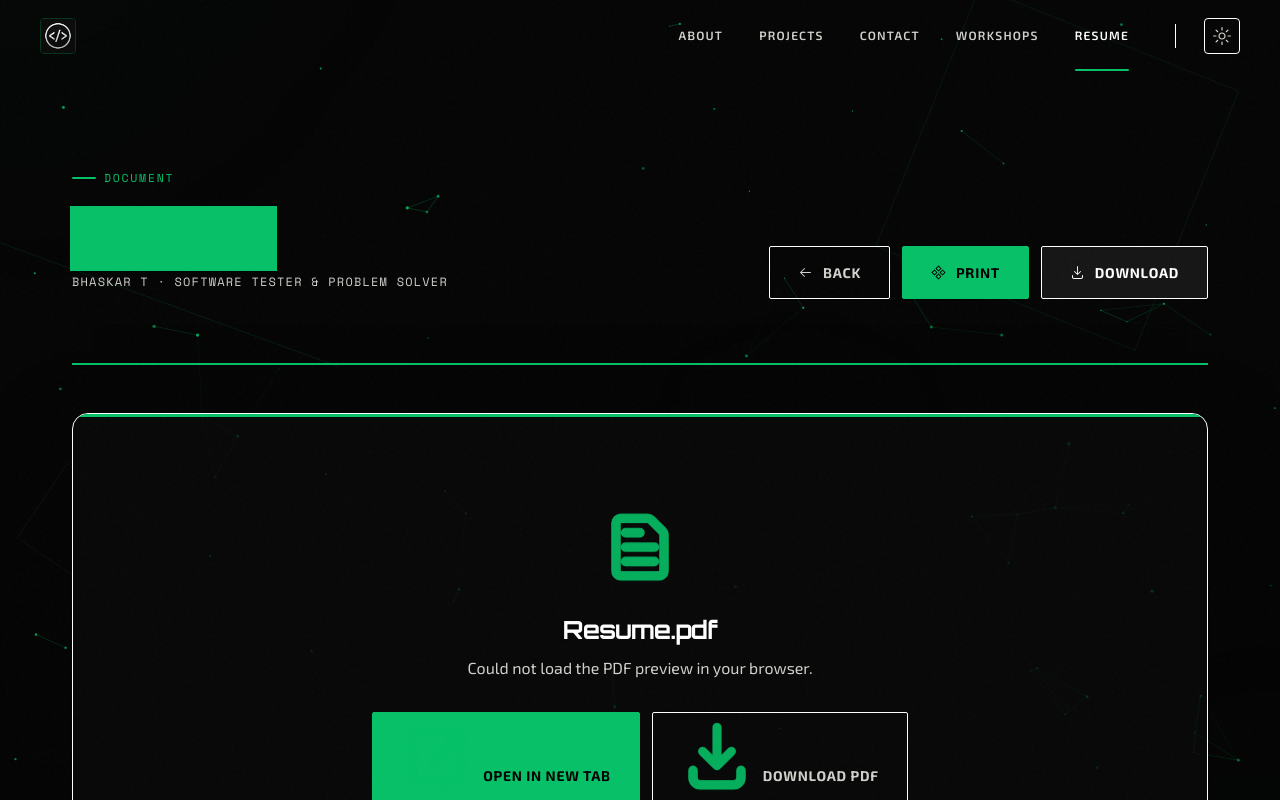
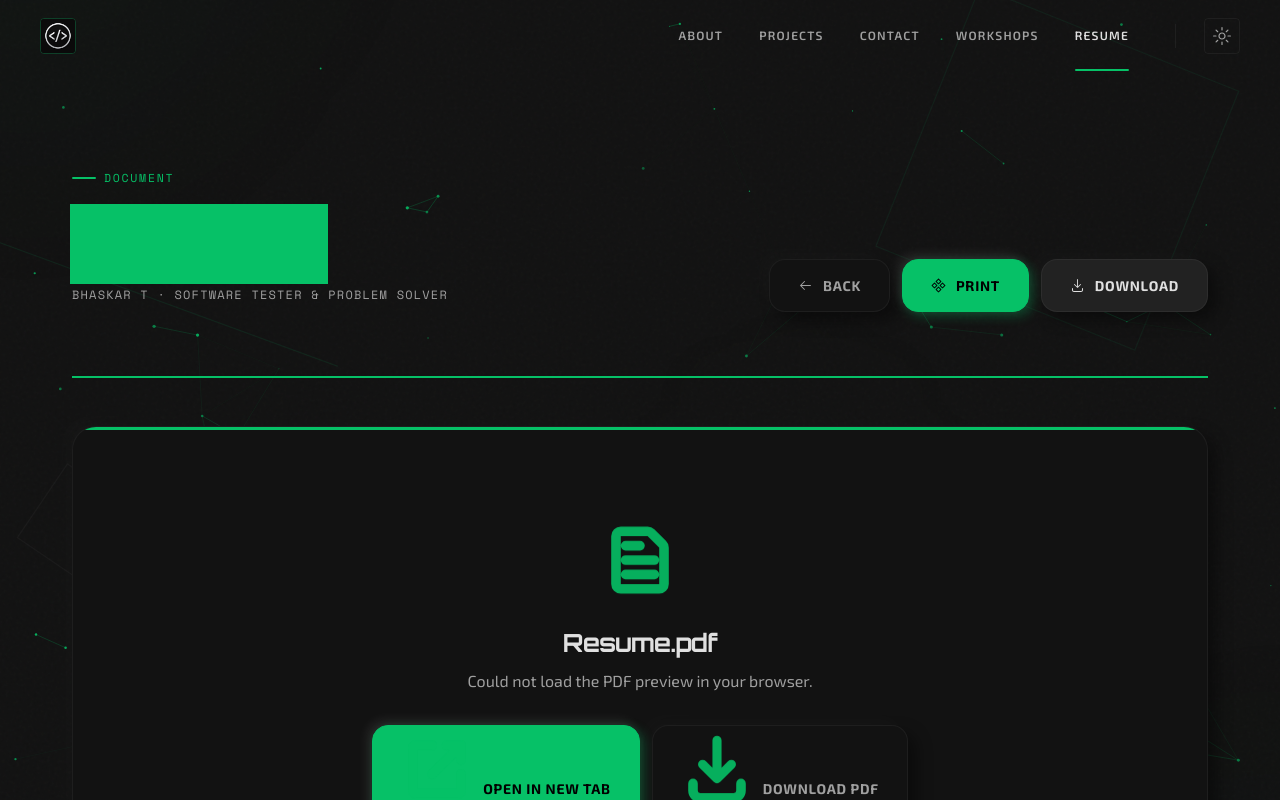
Before and after one commit to bhaskar2004/my.portfolio, a React (Vite) app: page /resume in a window 1280 px wide. Shown: the top 800 px of the page. Built offline with nearby package versions, Linux system fonts and the light colour scheme; no server answers.

Commit message:
feat: implement Neumorphism Lite style, fix workshop modal, and redesign footer

```diff
--- a/src/pages/Resume.css
+++ b/src/pages/Resume.css
@@ -112,13 +112,11 @@
 /* ── PDF Viewer Wrapper ─────────────────────────────────────── */
 .pdf-viewer {
     margin: 48px 0 80px;
-    background: var(--color-surface-glass);
-    backdrop-filter: blur(20px);
-    -webkit-backdrop-filter: blur(20px);
-    border: 1px solid var(--color-border-strong);
+    background: var(--color-bg);
+    border: 1px solid var(--color-border);
     border-radius: var(--radius-lg);
     padding: 24px;
-    box-shadow: 0 40px 100px -20px rgba(0, 0, 0, 0.6);
+    box-shadow: var(--shadow-neu-out);
     position: relative;
     overflow: hidden;
     animation: pdfViewerIn 0.8s cubic-bezier(0.16, 1, 0.3, 1) 0.3s both;
--- a/src/pages/Workshops.jsx
+++ b/src/pages/Workshops.jsx
@@ -1,4 +1,5 @@
 import { useState, useEffect, memo } from 'react'
+import { createPortal } from 'react-dom'
 import { Link } from 'react-router-dom'
 import {
     ArrowLeftIcon,
@@ -245,7 +246,7 @@ const WorkshopModal = memo(({ workshop, onClose }) => {
         card.style.setProperty('--rotate-y', `0deg`);
     };
 
-    return (
+    return createPortal(
         <div
             className="ws-modal-backdrop"
             onClick={onClose}
@@ -323,7 +324,8 @@ const WorkshopModal = memo(({ workshop, onClose }) => {
                     ))}
                 </div>
             </div>
-        </div>
+        </div>,
+        document.body
     )
 })
 
--- a/src/styles/global.css
+++ b/src/styles/global.css
@@ -11,40 +11,52 @@
    CSS CUSTOM PROPERTIES
    ============================================ */
 :root {
-    /* — Core Palette — */
-    --color-bg: #050505;
-    --color-surface: #0f0f0f;
-    --color-surface-2: #161616;
-    --color-surface-glass: rgba(10, 10, 10, 0.75);
-    --color-text: #ffffff;
-    --color-text-muted: #d1d1cc;
-    --color-text-dark: #8c8c87;
-    --color-border: #ffffff;
-    --color-border-strong: #ffffff;
-
-    /* — Uber Signature Green — */
+    /* — Neumorphism Lite Core Palette (Dark Mode Default) — */
+    --color-bg: #121212;
+    --color-surface: #181818;
+    --color-surface-2: #222222;
+    --color-surface-glass: rgba(18, 18, 18, 0.75);
+    --color-text: #e0e0e0;
+    --color-text-muted: #a0a0a0;
+    --color-text-dark: #666666;
+    --color-border: rgba(255, 255, 255, 0.05);
+    --color-border-strong: rgba(255, 255, 255, 0.1);
+
+    /* — Accent Colors — */
     --color-primary: #06C167;
     --color-primary-rgb: 6, 193, 103;
-    --color-primary-dim: rgba(6, 193, 103, 0.08);
+    --color-primary-dim: rgba(6, 193, 103, 0.1);
     --color-primary-glow: rgba(6, 193, 103, 0.25);
-
-    /* — Secondary / White Accent — */
-    --color-accent: #fdfdfc;
-    --color-secondary: #222222;
+    --color-accent: #ffffff;
+    --color-secondary: #2a2a2a;
+
+    /* — Neumorphic Shadows (Dark) — */
+    --shadow-neu-out: 8px 8px 16px rgba(0, 0, 0, 0.4), -8px -8px 16px rgba(255, 255, 255, 0.02);
+    --shadow-neu-in: inset 6px 6px 12px rgba(0, 0, 0, 0.4), inset -6px -6px 12px rgba(255, 255, 255, 0.02);
+    --shadow-sm: 2px 2px 5px rgba(0, 0, 0, 0.3);
+    --shadow-md: 4px 4px 10px rgba(0, 0, 0, 0.4);
+    --shadow-lg: 12px 12px 24px rgba(0, 0, 0, 0.5);
 
     /* — Gradients — */
     --gradient-primary: linear-gradient(135deg, #06C167 0%, #029a50 100%);
-    --gradient-text: linear-gradient(135deg, #ffffff 0%, #a1a19a 100%);
-    --gradient-glass: linear-gradient(135deg, rgba(255, 255, 255, 0.05) 0%, rgba(255, 255, 255, 0) 100%);
-    --color-particle-rgb: 6, 193, 103;
-
-    /* — Spacing — */
+    --gradient-text: linear-gradient(135deg, #ffffff 0%, #a0a0a0 100%);
+    --gradient-glass: linear-gradient(135deg, rgba(255, 255, 255, 0.03) 0%, rgba(255, 255, 255, 0) 100%);
+
+    /* — Spacing & Radius — */
     --spacing-xs: 4px;
     --spacing-sm: 8px;
     --spacing-md: 16px;
     --spacing-lg: 32px;
-    --spacing-xl: 64px;
-    --spacing-2xl: 128px;
+    --radius-sm: 8px;
+    --radius-md: 16px;
+    --radius-lg: 24px;
+    --radius-xl: 32px;
+    --radius-full: 9999px;
+
+    /* — Transitions — */
+    --transition-fast: 0.15s cubic-bezier(0.4, 0, 0.2, 1);
+    --transition-base: 0.3s cubic-bezier(0.4, 0, 0.2, 1);
+    --transition-slow: 0.5s cubic-bezier(0.4, 0, 0.2, 1);
 
     /* — Typography — */
     --font-sans: 'Exo 2', sans-serif;
@@ -59,10 +71,10 @@
     --font-lg: 1.563rem;
     --font-xl: 1.953rem;
     --font-2xl: 2.441rem;
-    --font-huge: 3.052rem;
-    --font-giant: 4.768rem;
-
-    /* Compatibility Mappings */
+    --font-huge: 3.8rem;
+    --font-giant: 5.5rem;
+
+    /* — Compatibility Mappings — */
     --font-size-xs: var(--font-xs);
     --font-size-sm: var(--font-sm);
     --font-size-base: var(--font-base);
@@ -72,53 +84,35 @@
     --font-size-3xl: var(--font-2xl);
     --font-size-4xl: var(--font-huge);
 
-    /* — Border Radius — */
-    --radius-sm: 2px;
-    --radius-md: 8px;
-    --radius-lg: 16px;
-    --radius-xl: 24px;
-    --radius-full: 9999px;
-
-    /* — Transitions — */
-    --transition-fast: 0.15s cubic-bezier(0.23, 1, 0.32, 1);
-    --transition-base: 0.35s cubic-bezier(0.23, 1, 0.32, 1);
-    --transition-slow: 0.6s cubic-bezier(0.23, 1, 0.32, 1);
-
-    /* — Shadows — */
-    --shadow-sm: 0 2px 4px rgba(0, 0, 0, 0.2);
-    --shadow-md: 0 8px 16px rgba(0, 0, 0, 0.3);
-    --shadow-lg: 0 16px 48px rgba(0, 0, 0, 0.4);
-    --shadow-glow: 0 0 20px rgba(6, 193, 103, 0.2);
-    --shadow-card: 0 0 0 1px var(--color-border), 0 12px 32px -8px rgba(0, 0, 0, 0.5);
-
     /* — Z-index — */
     --z-background: 0;
     --z-particles: 1;
-    --z-shapes: 2;
     --z-content: 10;
-    --z-navbar: 100;
-    --z-modal: 1000;
-    --z-loader: 9999;
+    --z-navbar: 1000;
+    --z-modal: 2000;
 }
 
 /* ── Light Mode ─────────────────────────────────────────────── */
 :root[data-theme="light"] {
-    --color-bg: #fdfdfc;
-    --color-surface: #f5f5f0;
-    --color-surface-2: #ebebe5;
-    --color-surface-glass: rgba(253, 253, 252, 0.92);
-    --color-text: #000000;
-    --color-text-muted: #2a2a24;
-    --color-text-dark: #5a5a54;
-    --color-border: #000000;
-    --color-border-strong: #000000;
-    --color-secondary: #e0e0da;
-    --gradient-text: linear-gradient(135deg, #050505 0%, #4a4a44 100%);
-    --shadow-sm: 0 1px 3px rgba(0, 0, 0, 0.1);
-    --shadow-md: 0 4px 12px rgba(0, 0, 0, 0.1);
-    --shadow-lg: 0 12px 32px rgba(0, 0, 0, 0.12);
-    --shadow-glow: 0 0 24px rgba(6, 193, 103, 0.15);
-    --shadow-card: 0 0 0 1px rgba(5, 5, 5, 0.08), 0 4px 16px rgba(0, 0, 0, 0.08);
+    --color-bg: #f0f2f5;
+    --color-surface: #f0f2f5;
+    --color-surface-2: #e6e9ef;
+    --color-surface-glass: rgba(240, 242, 245, 0.85);
+    --color-text: #31344b;
+    --color-text-muted: #44476a;
+    --color-text-dark: #797d9a;
+    --color-border: rgba(255, 255, 255, 0.8);
+    --color-border-strong: rgba(255, 255, 255, 1);
+    --color-secondary: #d1d9e6;
+
+    /* — Neumorphic Shadows (Light) — */
+    --shadow-neu-out: 9px 9px 16px rgba(163, 177, 198, 0.5), -9px -9px 16px rgba(255, 255, 255, 0.8);
+    --shadow-neu-in: inset 6px 6px 12px rgba(163, 177, 198, 0.5), inset -6px -6px 12px rgba(255, 255, 255, 0.8);
+
+    --gradient-text: linear-gradient(135deg, #31344b 0%, #44476a 100%);
+    --shadow-sm: 2px 2px 5px rgba(163, 177, 198, 0.4);
+    --shadow-md: 4px 4px 10px rgba(163, 177, 198, 0.4);
+    --shadow-lg: 10px 10px 20px rgba(163, 177, 198, 0.4);
 }
 
 /* ============================================
@@ -338,7 +332,7 @@ h6 { font-size: var(--font-base); font-weight: 600; text-transform: uppercase; l
 }
 
 /* ============================================
-   BUTTONS
+   BUTTONS (Neumorphic Lite)
    ============================================ */
 .btn {
     display: inline-flex;
@@ -346,125 +340,214 @@ h6 { font-size: var(--font-base); font-weight: 600; text-transform: uppercase; l
     justify-content: center;
     gap: 10px;
     padding: 14px 28px;
-    border-radius: var(--radius-sm);
+    border-radius: var(--radius-md);
     font-family: var(--font-sans);
     font-size: var(--font-size-sm);
     font-weight: 700;
     letter-spacing: 0.05em;
     text-transform: uppercase;
-    border: none;
+    border: 1px solid var(--color-border);
     cursor: pointer;
     transition: all var(--transition-base);
     position: relative;
-    overflow: hidden;
     text-decoration: none;
     white-space: nowrap;
     z-index: 1;
 
-    /* Default: ghost style */
-    background: transparent;
+    /* Neumorphic base style */
+    background: var(--color-bg);
     color: var(--color-text-muted);
-    border: 1px solid var(--color-border-strong);
-}
-
-.btn::before {
-    content: '';
-    position: absolute;
-    top: 0;
-    left: 0;
-    width: 100%;
-    height: 100%;
-    background: var(--color-text);
-    transform: scaleX(0);
-    transform-origin: right;
-    transition: transform var(--transition-base);
-    z-index: -1;
-    opacity: 0.1;
+    box-shadow: var(--shadow-neu-out);
 }
 
 .btn:hover {
     color: var(--color-text);
-    border-color: var(--color-text);
-    transform: translate3d(0, -3px, 0) scale(1.02);
-    box-shadow: 0 10px 20px -10px rgba(0, 0, 0, 0.5);
+    transform: translateY(-2px);
+    box-shadow: var(--shadow-md);
 }
 
 .btn:active {
-    transform: translate3d(0, -1px, 0) scale(0.98);
-}
-
-.btn:hover::before {
-    transform: scaleX(1);
-    transform-origin: left;
+    transform: translateY(0);
+    box-shadow: var(--shadow-neu-in);
 }
 
 .btn.primary {
     background: var(--color-primary);
     color: #000;
     border-color: var(--color-primary);
-}
-
-.btn.primary::before {
-    background: #000;
-    opacity: 0.15;
+    box-shadow: 4px 4px 12px rgba(6, 193, 103, 0.3),
+                -4px -4px 12px rgba(255, 255, 255, 0.1);
 }
 
 .btn.primary:hover {
     background: #08d972;
-    border-color: #08d972;
-    box-shadow: 0 8px 24px rgba(6, 193, 103, 0.4);
+    box-shadow: 6px 6px 16px rgba(6, 193, 103, 0.4);
+}
+
+/* — Bubble Animation (Uiverse) — */
+.btn:before,
+.btn:after {
+  position: absolute;
+  content: "";
+  width: 150%;
+  left: 50%;
+  height: 100%;
+  transform: translateX(-50%);
+  z-index: -1;
+  background-repeat: no-repeat;
+  pointer-events: none;
+}
+
+.btn:hover:before {
+  top: -70%;
+  background-image: radial-gradient(circle, var(--color-primary) 20%, transparent 20%),
+    radial-gradient(circle, transparent 20%, var(--color-primary) 20%, transparent 30%),
+    radial-gradient(circle, var(--color-primary) 20%, transparent 20%),
+    radial-gradient(circle, var(--color-primary) 20%, transparent 20%),
+    radial-gradient(circle, transparent 10%, var(--color-primary) 15%, transparent 20%),
+    radial-gradient(circle, var(--color-primary) 20%, transparent 20%),
+    radial-gradient(circle, var(--color-primary) 20%, transparent 20%),
+    radial-gradient(circle, var(--color-primary) 20%, transparent 20%),
+    radial-gradient(circle, var(--color-primary) 20%, transparent 20%);
+  background-size: 10% 10%, 20% 20%, 15% 15%, 20% 20%, 18% 18%, 10% 10%, 15% 15%,
+    10% 10%, 18% 18%;
+  background-position: 50% 120%;
+  animation: greentopBubbles 0.6s ease;
+}
+
+.btn:hover::after {
+  bottom: -70%;
+  background-image: radial-gradient(circle, var(--color-primary) 20%, transparent 20%),
+    radial-gradient(circle, var(--color-primary) 20%, transparent 20%),
+    radial-gradient(circle, transparent 10%, var(--color-primary) 15%, transparent 20%),
+    radial-gradient(circle, var(--color-primary) 20%, transparent 20%),
+    radial-gradient(circle, var(--color-primary) 20%, transparent 20%),
+    radial-gradient(circle, var(--color-primary) 20%, transparent 20%),
+    radial-gradient(circle, var(--color-primary) 20%, transparent 20%);
+  background-size: 15% 15%, 20% 20%, 18% 18%, 20% 20%, 15% 15%, 20% 20%, 18% 18%;
+  background-position: 50% 0%;
+  animation: greenbottomBubbles 0.6s ease;
+}
+
+@keyframes greentopBubbles {
+  0% {
+    background-position: 5% 90%, 10% 90%, 10% 90%, 15% 90%, 25% 90%, 25% 90%,
+      40% 90%, 55% 90%, 70% 90%;
+  }
+  50% {
+    background-position: 0% 80%, 0% 20%, 10% 40%, 20% 0%, 30% 30%, 22% 50%,
+      50% 50%, 65% 20%, 90% 30%;
+  }
+  100% {
+    background-position: 0% 70%, 0% 10%, 10% 30%, 20% -10%, 30% 20%, 22% 40%,
+      50% 40%, 65% 10%, 90% 20%;
+    background-size: 0% 0%, 0% 0%, 0% 0%, 0% 0%, 0% 0%, 0% 0%;
+  }
+}
+
+@keyframes greenbottomBubbles {
+  0% {
+    background-position: 10% -10%, 30% 10%, 55% -10%, 70% -10%, 85% -10%,
+      70% -10%, 70% 0%;
+  }
+  50% {
+    background-position: 0% 80%, 20% 80%, 45% 60%, 60% 100%, 75% 70%, 95% 60%,
+      105% 0%;
+  }
+  100% {
+    background-position: 0% 90%, 20% 90%, 45% 70%, 60% 110%, 75% 80%, 95% 70%,
+      110% 10%;
+    background-size: 0% 0%, 0% 0%, 0% 0%, 0% 0%, 0% 0%, 0% 0%;
+  }
+}
+
+.btn.primary:active {
+    box-shadow: inset 4px 4px 8px rgba(0, 0, 0, 0.2);
 }
 
 .btn.secondary {
     background: var(--color-surface-2);
     color: var(--color-text);
-    border-color: var(--color-border-strong);
-}
-
-.btn.secondary:hover {
-    background: var(--color-surface-2);
-    border-color: var(--color-text);
 }
 
 .btn.outline {
     background: transparent;
-    color: var(--color-text);
-    border: 1px solid var(--color-border-strong);
-}
-
-.btn.outline:hover {
-    border-color: var(--color-text);
-    background: rgba(255, 255, 255, 0.03);
-}
-
-/* ============================================
-   GLASS CARDS
-   ============================================ */
-.glass-card {
-    background: var(--color-surface-glass);
-    backdrop-filter: blur(12px);
-    -webkit-backdrop-filter: blur(12px);
+    border: 2px solid var(--color-primary);
+    color: var(--color-primary);
+}
+
+/* ============================================
+   NEUMORPHIC CARDS (With Corner Burst Effect)
+   ============================================ */
+.glass-card, .neu-card {
+    background: var(--color-bg);
     border: 1px solid var(--color-border);
     border-radius: var(--radius-lg);
     padding: var(--spacing-lg);
     transition: all var(--transition-base);
     position: relative;
-    overflow: hidden;
-}
-
-.glass-card::after {
-    content: '';
+    box-shadow: var(--shadow-neu-out);
+    overflow: hidden; /* Important for corner containment */
+    display: flex;
+    flex-direction: column;
+}
+
+.glass-card::before, .neu-card::before,
+.glass-card::after, .neu-card::after {
     position: absolute;
-    inset: 0;
-    background: var(--gradient-glass);
-    opacity: 0.4;
-    pointer-events: none;
-}
-
-.glass-card:hover {
-    border-color: var(--color-border-strong);
-    box-shadow: var(--shadow-card), 0 20px 40px -15px rgba(6, 193, 103, 0.15);
-    transform: translateY(-6px) scale(1.01);
+    content: "";
+    width: 25%;
+    height: 25%;
+    display: flex;
+    align-items: center;
+    justify-content: center;
+    font-family: var(--font-display);
+    font-size: 1.2rem;
+    font-weight: 800;
+    background: var(--color-primary-dim);
+    transition: all 0.6s cubic-bezier(0.23, 1, 0.32, 1);
+    z-index: 0;
+    opacity: 0;
+}
+
+.glass-card::before, .neu-card::before {
+    top: 0;
+    right: 0;
+    border-radius: 0 0 0 100%;
+}
+
+.glass-card::after, .neu-card::after {
+    bottom: 0;
+    left: 0;
+    border-radius: 0 100% 0 0;
+}
+
+.glass-card:hover::before, .neu-card:hover::before,
+.glass-card:hover::after, .neu-card:hover::after {
+    width: 100%;
+    height: 100%;
+    border-radius: 0;
+    opacity: 1;
+    background: var(--color-primary);
+}
+
+.glass-card:hover::after, .neu-card:hover::after {
+    content: "OPEN";
+    color: #000;
+}
+
+.glass-card:hover::before {
+    z-index: -1;
+}
+
+.glass-card > *, .neu-card > * {
+    position: relative;
+    z-index: 10;
+}
+
+.glass-card:hover, .neu-card:hover {
+    transform: translateY(-4px);
+    box-shadow: var(--shadow-lg);
 }
 
 /* ============================================
```
Also changed, not shown: src/components/layout/Footer.css (+22 -21 lines), src/components/layout/Footer.jsx (+0 -9 lines), src/pages/Home.css (+18 -36 lines), src/pages/ProjectDetail.css (+9 -7 lines), src/pages/Workshops.css (+87 -38 lines).
